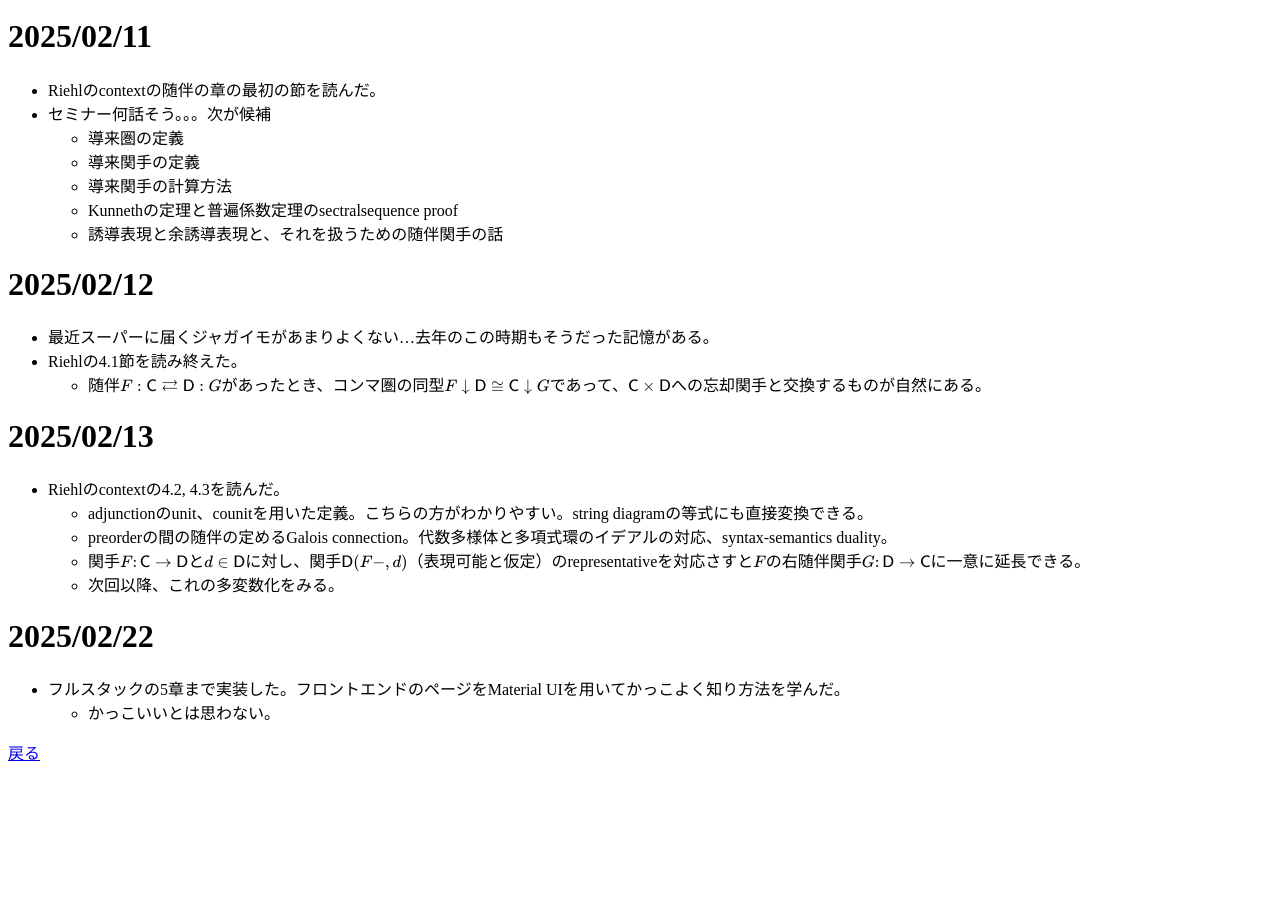
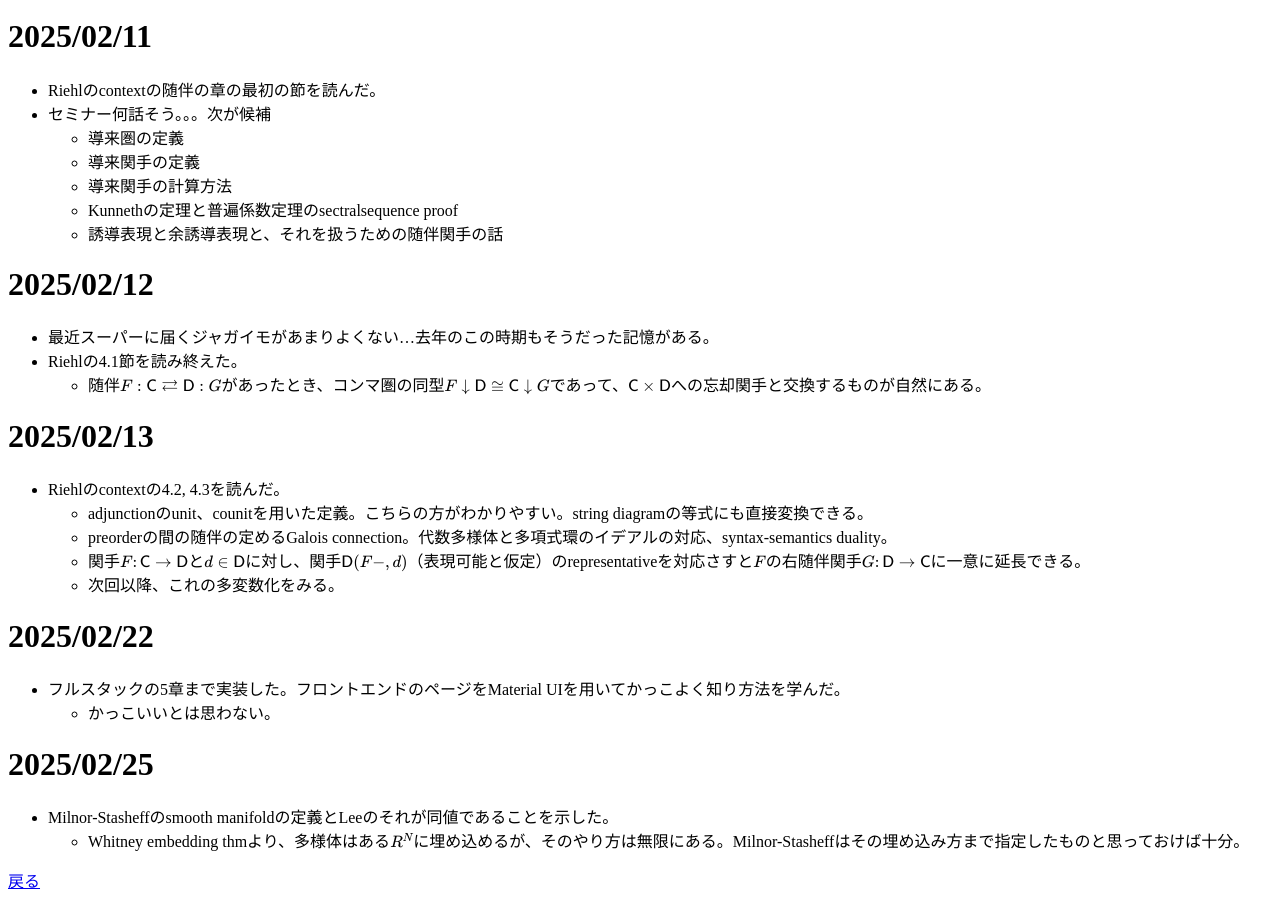
Before and after one commit to McMoscovium/mcmoscovium.github.io, a Jekyll site: the page built from diary/2025-02/index.md, in a window 1280 px wide and 900 px high, scrolled down 780 px. Built offline with Jekyll 4.4.1, drawn with Linux system fonts in a browser that asks for light colours; our own code applies the rules of GitHub Pages for plain Markdown files; before the commit the page ends 1552 px from its top, so only the background shows below that.

Commit message:
Update index.md

```diff
--- a/diary/2025-02/index.md
+++ b/diary/2025-02/index.md
@@ -48,3 +48,7 @@
 # 2025/02/22
 - フルスタックの5章まで実装した。フロントエンドのページをMaterial UIを用いてかっこよく知り方法を学んだ。
   - かっこいいとは思わない。
+
+# 2025/02/25
+- Milnor-Stasheffのsmooth manifoldの定義とLeeのそれが同値であることを示した。
+  - Whitney embedding thmより、多様体はある$R^N$に埋め込めるが、そのやり方は無限にある。Milnor-Stasheffはその埋め込み方まで指定したものと思っておけば十分。
```
